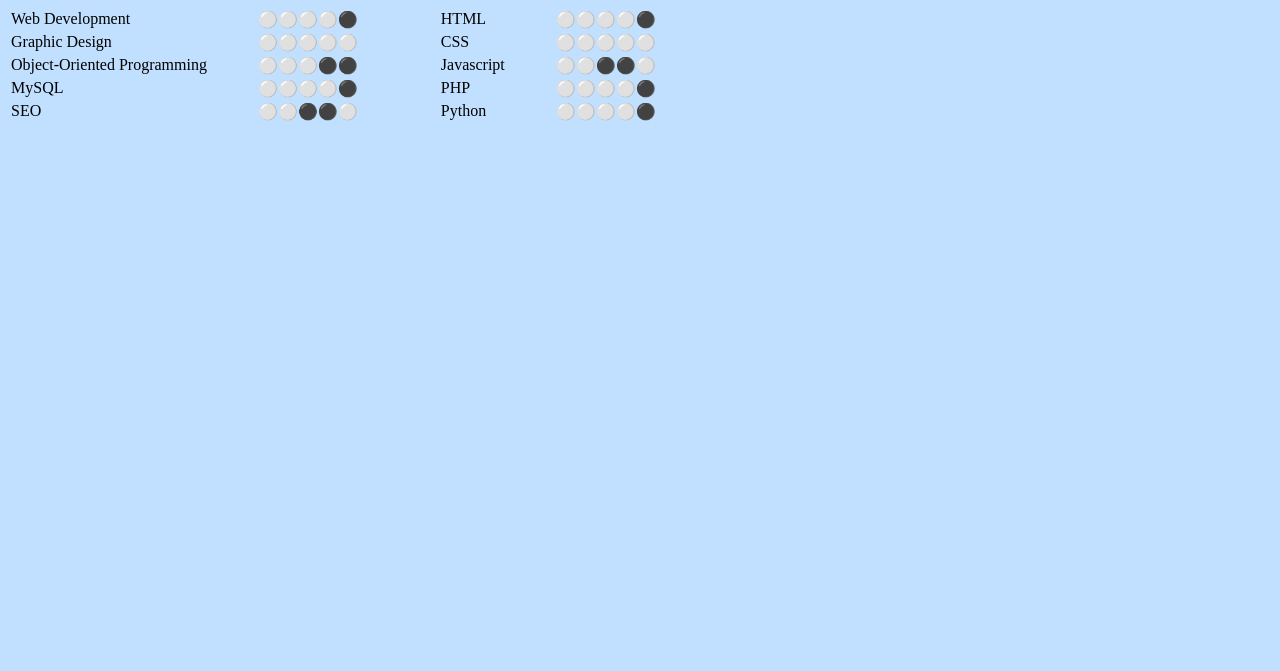
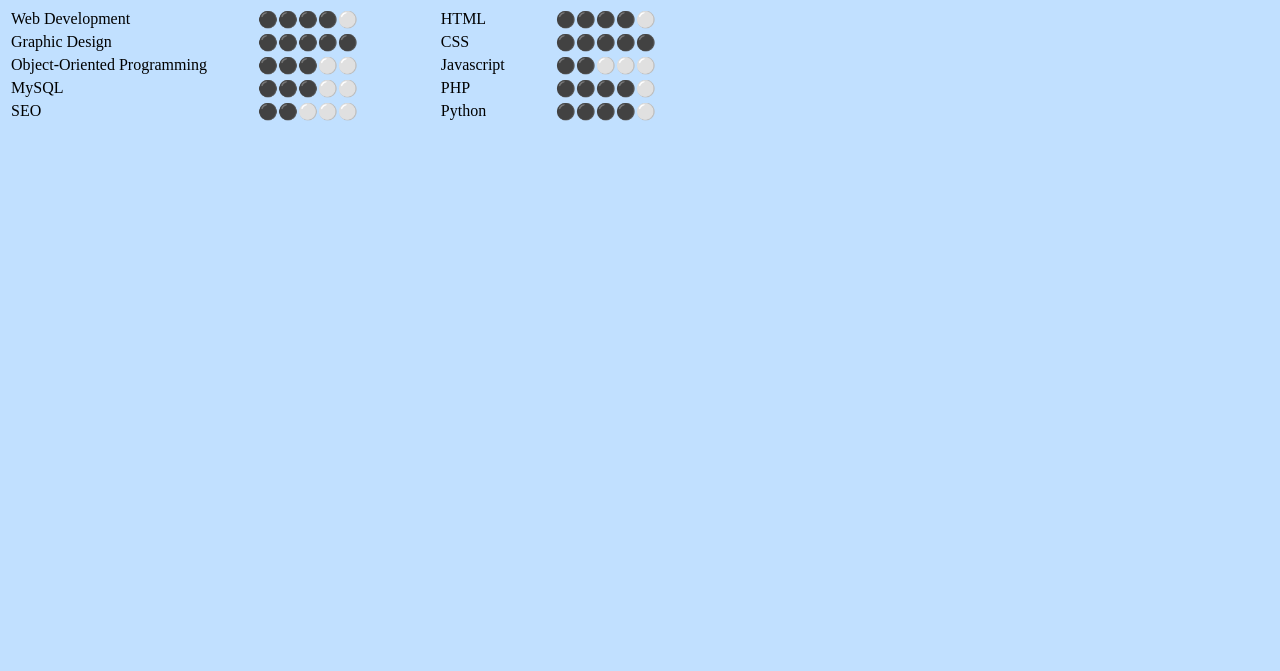
Before and after one commit to gela100602/html-portfolio, a plain HTML site: page skills.html in a window 1280 px wide. Shown: the part 129-800 px from the top of the page. Drawn offline with Linux system fonts and the light colour scheme.

Commit message:
Update skills.html

```diff
--- a/skills.html
+++ b/skills.html
@@ -14,36 +14,36 @@
   </nav>
   <hr />
   <h1>My Skills</h1>
-<table>
+  <table>
     <tr>
         <td>Web Development</td>
-        <td style="padding-left: 3rem;">⚪⚪⚪⚪⚫</td>
+        <td style="padding-left: 3rem;">⚫⚫⚫⚫⚪</td>
         <td style="padding-left: 5rem">HTML</td>
-        <td style="padding-left: 3rem;">⚪⚪⚪⚪⚫</td>
+        <td style="padding-left: 3rem;">⚫⚫⚫⚫⚪</td>
     </tr>
     <tr>
         <td>Graphic Design</td>
-        <td style="padding-left: 3rem;">⚪⚪⚪⚪⚪</td>
+        <td style="padding-left: 3rem;">⚫⚫⚫⚫⚫</td>
         <td style="padding-left: 5rem">CSS</td>
-        <td style="padding-left: 3rem;">⚪⚪⚪⚪⚪</td>
+        <td style="padding-left: 3rem;">⚫⚫⚫⚫⚫</td>
     </tr>
     <tr>
         <td>Object-Oriented Programming</td>
-        <td style="padding-left: 3rem;">⚪⚪⚪⚫⚫</td>
+        <td style="padding-left: 3rem;">⚫⚫⚫⚪⚪</td>
         <td style="padding-left: 5rem">Javascript</td>
-        <td style="padding-left: 3rem;">⚪⚪⚫⚫⚪</td>
+        <td style="padding-left: 3rem;">⚫⚫⚪⚪⚪</td>
     </tr>
     <tr>
         <td>MySQL</td>
-        <td style="padding-left: 3rem;">⚪⚪⚪⚪⚫</td>
+        <td style="padding-left: 3rem;">⚫⚫⚫⚪⚪</td>
         <td style="padding-left: 5rem">PHP</td>
-        <td style="padding-left: 3rem;">⚪⚪⚪⚪⚫</td>
+        <td style="padding-left: 3rem;">⚫⚫⚫⚫⚪</td>
     </tr>
     <tr>
         <td >SEO</td>
-        <td style="padding-left: 3rem;">⚪⚪⚫⚫⚪</td>
+        <td style="padding-left: 3rem;">⚫⚫⚪⚪⚪</td>
         <td style="padding-left: 5rem">Python</td>
-        <td style="padding-left: 3rem;">⚪⚪⚪⚪⚫</td>
+        <td style="padding-left: 3rem;">⚫⚫⚫⚫⚪</td>
     </tr>
 </table>
 </body>
```
